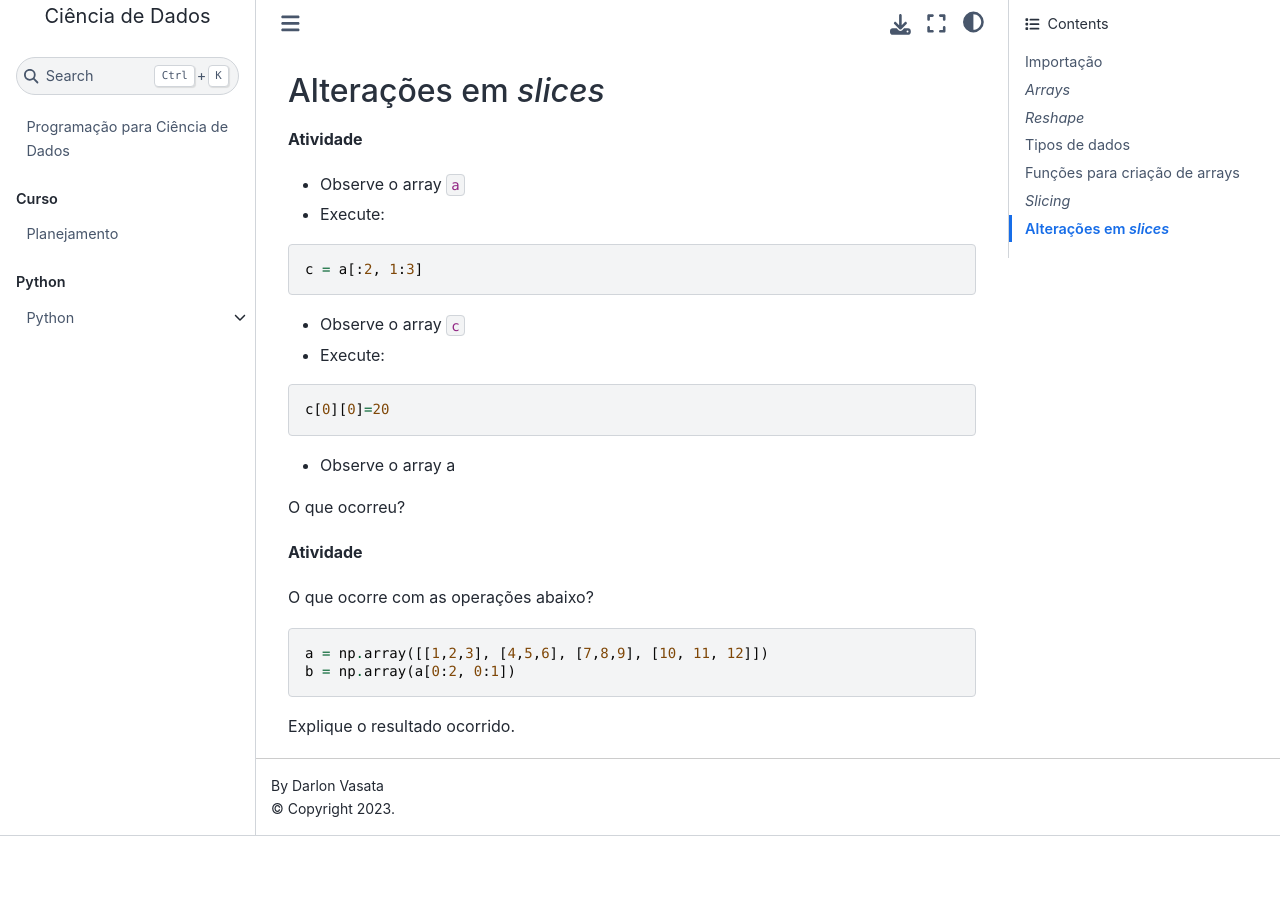
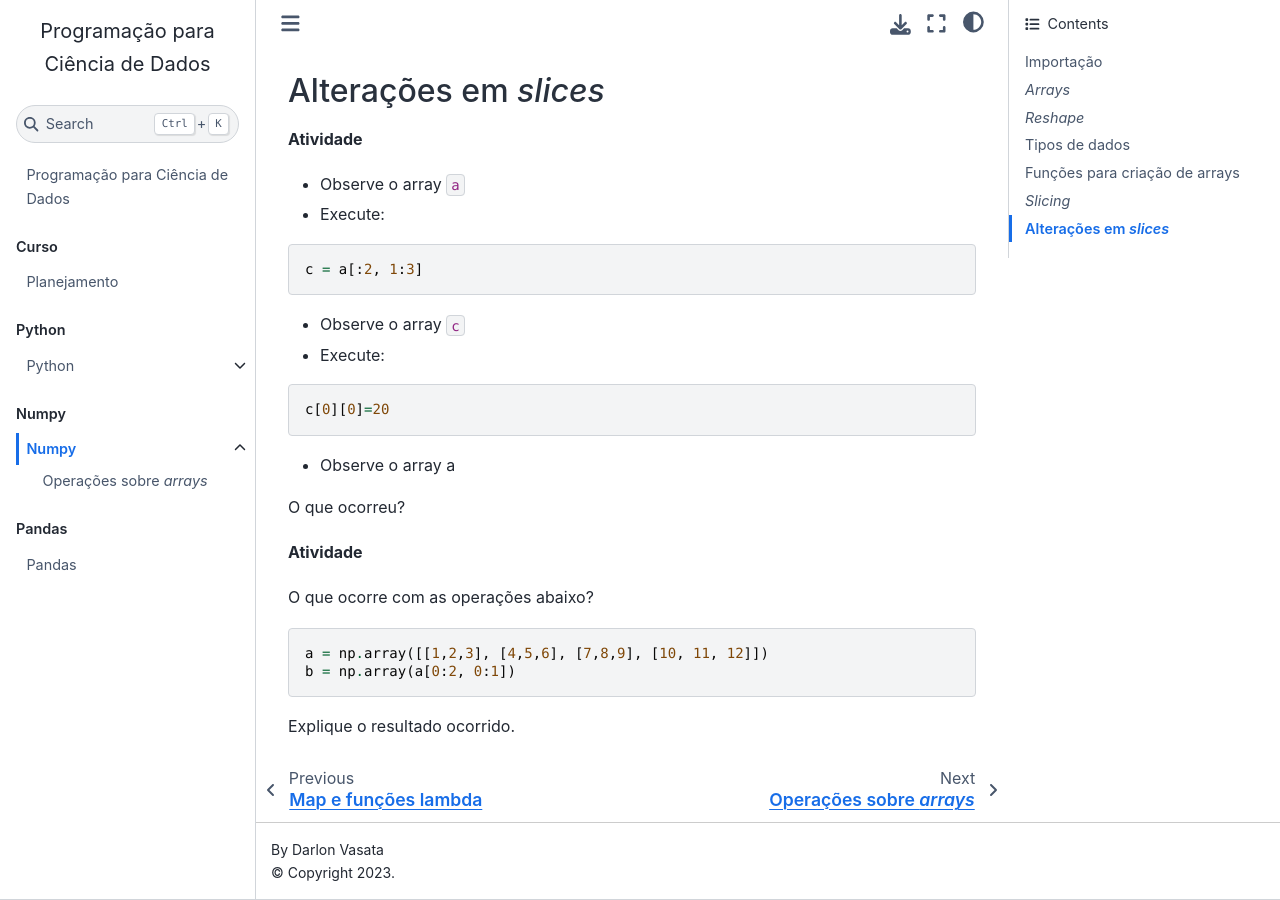
Before and after one commit to darlonv/prog_ciencia_dados, a Jupyter Book: the page built from book/content/03-Numpy/01-Arrays.ipynb, in a window 1280 px wide and 900 px high, scrolled down 6994 px. Built offline with Jupyter Book 1.0.4 settings and Sphinx 7.4.7 and the Sphinx Book theme 1.1.4, drawn with Linux system fonts in a browser that asks for light colours; pages that are not in the unit, such as notebooks, are missing from menus; before the commit the page ends 7830 px from its top, so only the background shows below that; some of the changed lines change nothing that is shown.

Commit message:
atualizacao e saida limpa

```diff
--- a/book/_toc.yml
+++ b/book/_toc.yml
@@ -42,16 +42,16 @@
           - file: content/02-Python/09-Funcoes_especiais/02-Comprehensions
           - file: content/02-Python/09-Funcoes_especiais/03-Enumerate_e_zip
           - file: content/02-Python/09-Funcoes_especiais/04-Funcoes_lambda
-#     - caption: Numpy
-#       numbered: False
-#       chapters:
-#         - file: content/03-Numpy/01-Arrays
-#           sections:
-#           - file: content/03-Numpy/02-Operacoes
-#     - caption: Pandas
-#       numbered: False
-#       chapters:
-#         - file: content/04-Pandas/01-Pandas
+    - caption: Numpy
+      numbered: False
+      chapters:
+        - file: content/03-Numpy/01-Arrays
+          sections:
+          - file: content/03-Numpy/02-Operacoes
+    - caption: Pandas
+      numbered: False
+      chapters:
+        - file: content/04-Pandas/01-Pandas
 #           sections:
 #           - file: content/04-Pandas/01-Pandas_exercicio_enem
 #     - caption: Apresentacao
```
Also changed, not shown: book/content/04-Pandas/01-Pandas.ipynb.
